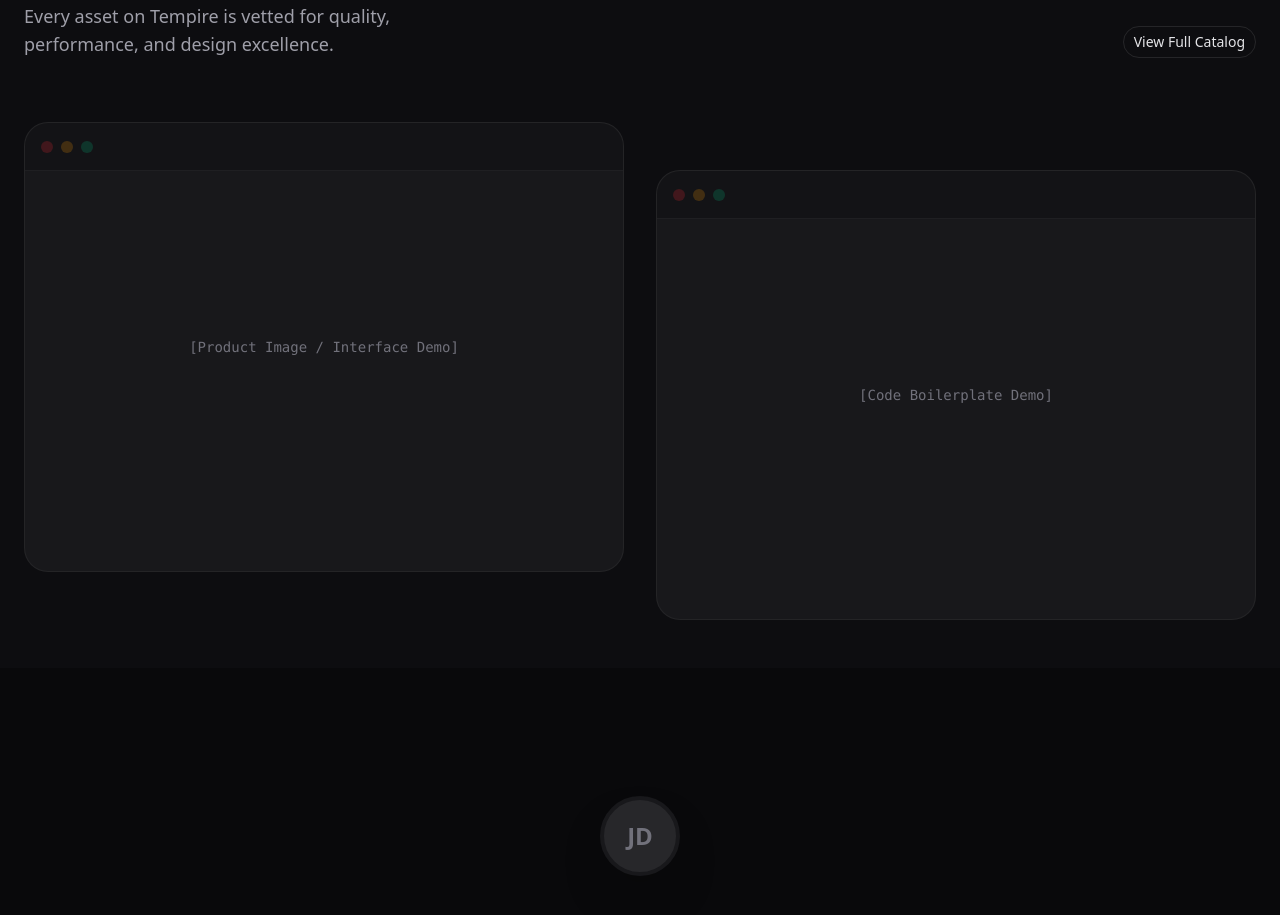
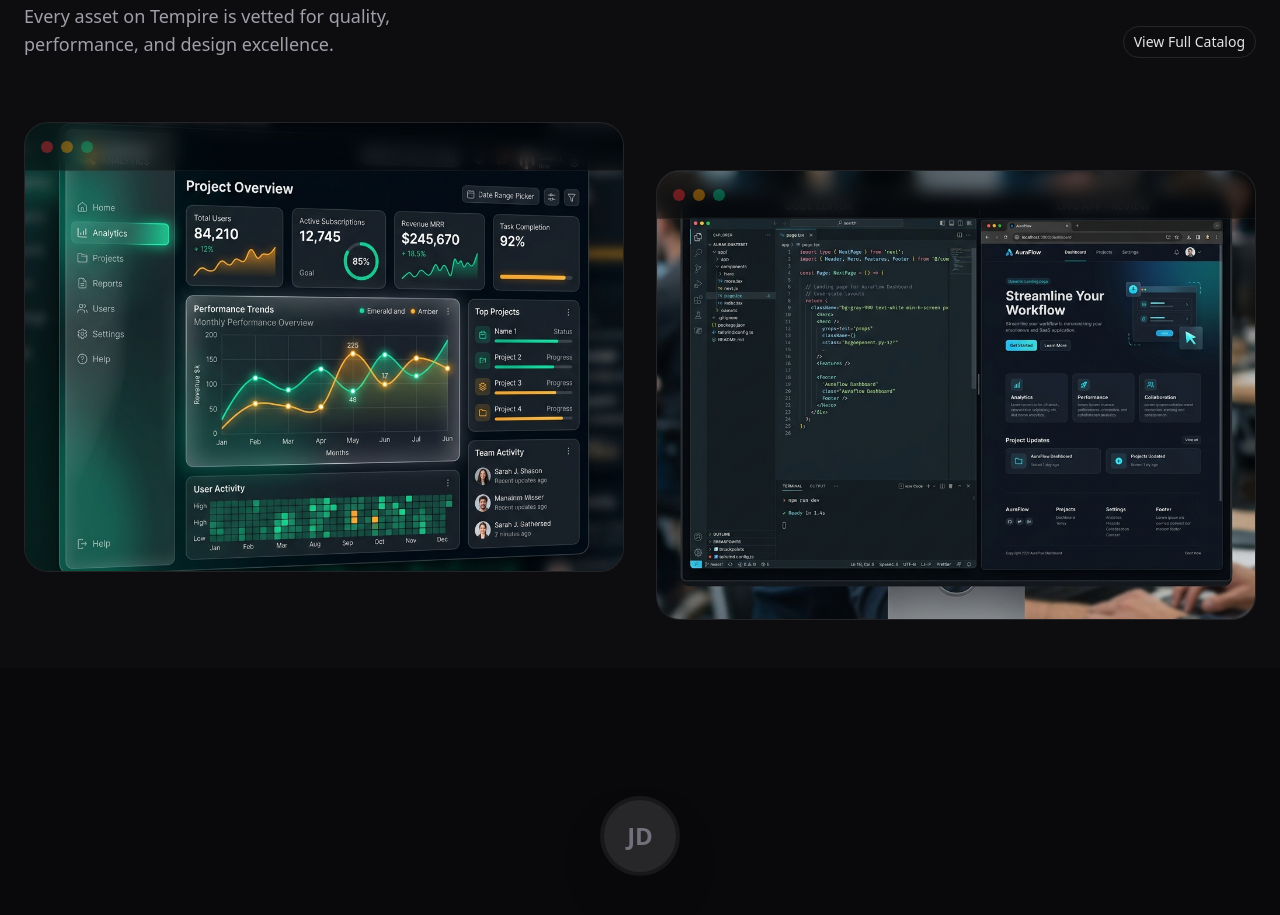
Before and after one commit to Venmarc/Tempire, a Next.js app: page / in a window 1280 px wide. Shown: the part 1680-2595 px from the top of the page. Built offline with nearby package versions, Linux system fonts and the light colour scheme; no server answers.

Commit message:
feat: add product showcase mockups to landing page dashboard previews

```diff
--- a/app/page.tsx
+++ b/app/page.tsx
@@ -106,13 +106,13 @@ export default function LandingPage() {
                     <div className="grid md:grid-cols-2 gap-8">
                         {/* Placeholder for actual product screenshot 1 */}
                         <div className="group rounded-3xl bg-zinc-900 border border-white/5 overflow-hidden aspect-4/3 relative flex flex-col items-center justify-center text-zinc-500 hover:border-white/20 transition-all">
-                            <div className="absolute inset-x-0 top-0 h-12 border-b border-white/5 flex items-center px-4 gap-2 bg-black/20">
-                                <div className="w-3 h-3 rounded-full bg-red-500/20" />
-                                <div className="w-3 h-3 rounded-full bg-amber-500/20" />
-                                <div className="w-3 h-3 rounded-full bg-emerald-500/20" />
+                            <div className="absolute inset-x-0 top-0 h-12 border-b border-white/5 flex items-center px-4 gap-2 bg-black/40 backdrop-blur-sm z-20">
+                                <div className="w-3 h-3 rounded-full bg-red-500/40" />
+                                <div className="w-3 h-3 rounded-full bg-amber-500/40" />
+                                <div className="w-3 h-3 rounded-full bg-emerald-500/40" />
                             </div>
-                            <span className="font-mono text-sm">[Product Image / Interface Demo]</span>
-                            <div className="absolute inset-0 bg-linear-to-t from-black/80 via-transparent to-transparent opacity-0 group-hover:opacity-100 transition-opacity flex items-end p-8">
+                            <Image src="/images/mockups/saas-dashboard.png" alt="SaaS Dashboard Mockup" fill className="object-cover group-hover:scale-105 transition-transform duration-700" />
+                            <div className="absolute inset-0 bg-linear-to-t from-black/90 via-black/20 to-transparent opacity-0 group-hover:opacity-100 transition-opacity flex items-end p-8 z-20">
                                 <div>
                                     <h4 className="text-white font-bold text-xl">SaaS Dashboard Kit</h4>
                                     <p className="text-zinc-300">Figma & React Components</p>
@@ -122,13 +122,13 @@ export default function LandingPage() {
 
                         {/* Placeholder for actual product screenshot 2 */}
                         <div className="group rounded-3xl bg-zinc-900 border border-white/5 overflow-hidden aspect-4/3 relative flex flex-col items-center justify-center text-zinc-500 hover:border-white/20 transition-all md:translate-y-12">
-                             <div className="absolute inset-x-0 top-0 h-12 border-b border-white/5 flex items-center px-4 gap-2 bg-black/20">
-                                <div className="w-3 h-3 rounded-full bg-red-500/20" />
-                                <div className="w-3 h-3 rounded-full bg-amber-500/20" />
-                                <div className="w-3 h-3 rounded-full bg-emerald-500/20" />
+                             <div className="absolute inset-x-0 top-0 h-12 border-b border-white/5 flex items-center px-4 gap-2 bg-black/40 backdrop-blur-sm z-20">
+                                <div className="w-3 h-3 rounded-full bg-red-500/40" />
+                                <div className="w-3 h-3 rounded-full bg-amber-500/40" />
+                                <div className="w-3 h-3 rounded-full bg-emerald-500/40" />
                             </div>
-                            <span className="font-mono text-sm">[Code Boilerplate Demo]</span>
-                            <div className="absolute inset-0 bg-linear-to-t from-black/80 via-transparent to-transparent opacity-0 group-hover:opacity-100 transition-opacity flex items-end p-8">
+                            <Image src="/images/mockups/nextjs-starter.png" alt="Next.js Boilerplate Mockup" fill className="object-cover group-hover:scale-105 transition-transform duration-700" />
+                            <div className="absolute inset-0 bg-linear-to-t from-black/90 via-black/20 to-transparent opacity-0 group-hover:opacity-100 transition-opacity flex items-end p-8 z-20">
                                 <div>
                                     <h4 className="text-white font-bold text-xl">Next.js Supabase Starter</h4>
                                     <p className="text-zinc-300">Full-stack production ready</p>
```
Also changed, not shown: public/images/mockups/nextjs-starter.png (added), public/images/mockups/saas-dashboard.png (added).
